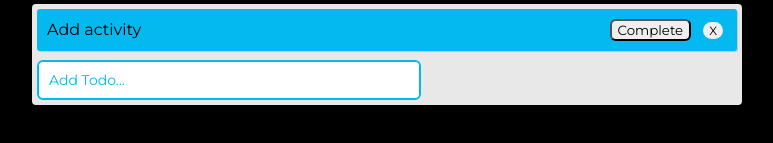
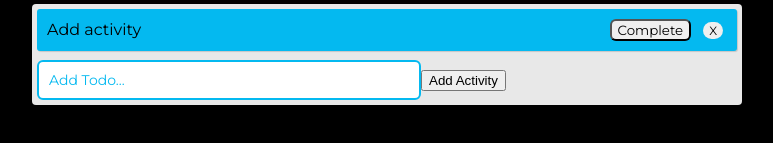
Before and after one commit to dariok87/react-hooks-practice, a React (Create React App) app: page / in a window 1280 px wide. Shown: the part 351-494 px from the top of the page, without its empty margins (253-1026 px from the left). Built offline with nearby package versions, Linux system fonts and the light colour scheme.

Commit message:
Create Add Activity button

```diff
--- a/src/App.js
+++ b/src/App.js
@@ -39,6 +39,7 @@ function TodoForm({ addTodo }) {
         placeholder="Add Todo..."
         onChange={(e) => setValue(e.target.value)}
       />
+      <button>Add Activity</button>
     </form>
   );
 }
```
